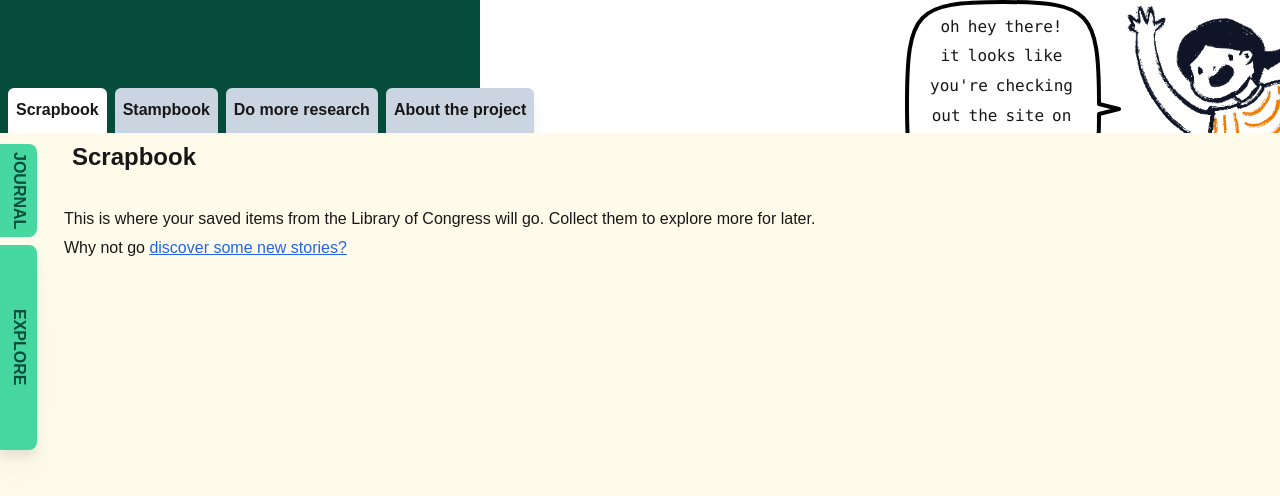
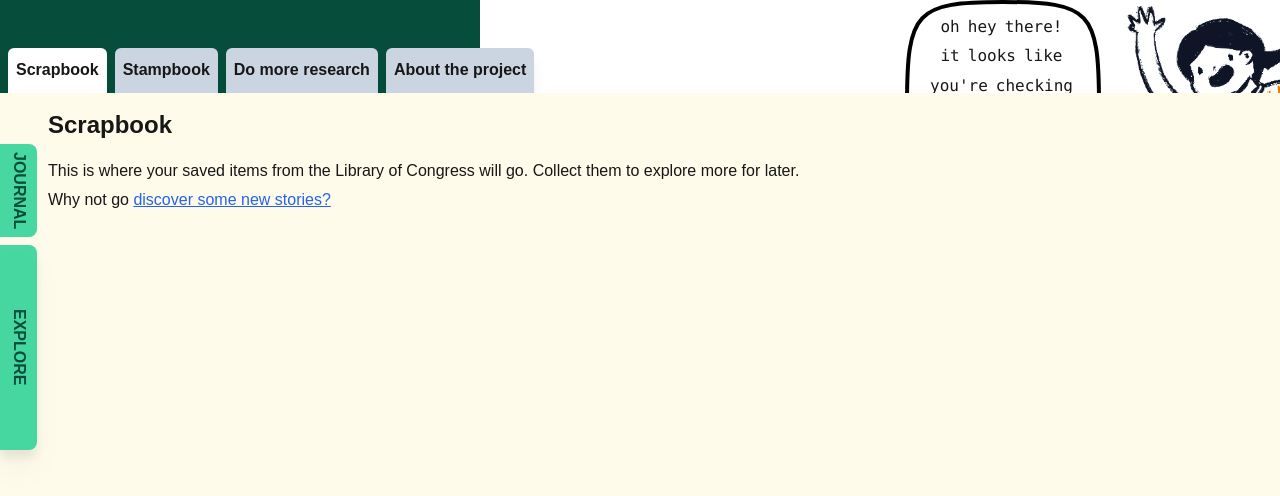
Before and after one commit to livcheerful/anywhereadventures, a Next.js app: page /journal in a window 1280 px wide. Shown: the top 496 px of the page. Built offline with nearby package versions, Linux system fonts and the light colour scheme.

Commit message:
update spacing for scrapbook, try fixing navbar padding

```diff
--- a/src/app/components/Navbar.js
+++ b/src/app/components/Navbar.js
@@ -12,7 +12,7 @@ export default function Navbar({ slug }) {
       <div className="fixed w-fit flex flex-col gap-2 z-10 top-36 ">
         <div
           id={`navbar-journal-tab `}
-          className={` bg-emerald-400/90 w-fit  py-2 left-0 p-1 text-center rounded-r-lg text-emerald-900 font-extrabold cursor-pointer ${
+          className={` bg-emerald-400/90 w-fit h-fit  py-2 left-0 p-1 text-center rounded-r-lg text-emerald-900 font-extrabold cursor-pointer ${
             inJournal && "drop-shadow-xl"
           } hover:bg-emerald-400`}
           onClick={() => router.push("/journal")}
@@ -21,7 +21,7 @@ export default function Navbar({ slug }) {
         </div>
         <div
           id={`navbar-explore-tab`}
-          className={`bg-emerald-400/90 w-fit  p-1 py-16 text-center rounded-r-lg text-emerald-900 font-extrabold cursor-pointer ${
+          className={`bg-emerald-400/90 w-fit h-fit p-1 py-16 text-center rounded-r-lg text-emerald-900 font-extrabold cursor-pointer ${
             !inJournal && "drop-shadow-xl"
           } hover:bg-emerald-400`}
           onClick={() => router.push("/")}
--- a/src/app/components/ScrapbookPage.js
+++ b/src/app/components/ScrapbookPage.js
@@ -25,12 +25,12 @@ export default function ScrapbookPage() {
 
   return (
     <div
-      className="overflow-clip overflow-y-scroll pl-16"
+      className="overflow-clip overflow-y-scroll pl-12"
       onScroll={() => {
         console.log("scrolling");
       }}
     >
-      <div className=" text-2xl font-bold p-2 pb-8">Scrapbook</div>
+      <div className=" text-2xl font-bold py-4">Scrapbook</div>
 
       {Object.keys(allItems).length == 0 && (
         <div>
--- a/src/app/journal/page.js
+++ b/src/app/journal/page.js
@@ -58,8 +58,8 @@ export default function Page() {
     <div className="bg-emerald-900 h-screen">
       <Navbar />
       <div
-        className="fixed bottom-0 flex flex-col  pt-2 w-full"
-        style={{ height: "90%" }}
+        className="fixed bottom-0 flex flex-col pt-2 w-full"
+        style={{ height: "95%" }}
       >
         <div className="shrink-0 flex flex-row overflow-x-auto gap-2 w-full px-2">
           {makeTabs()}
```
